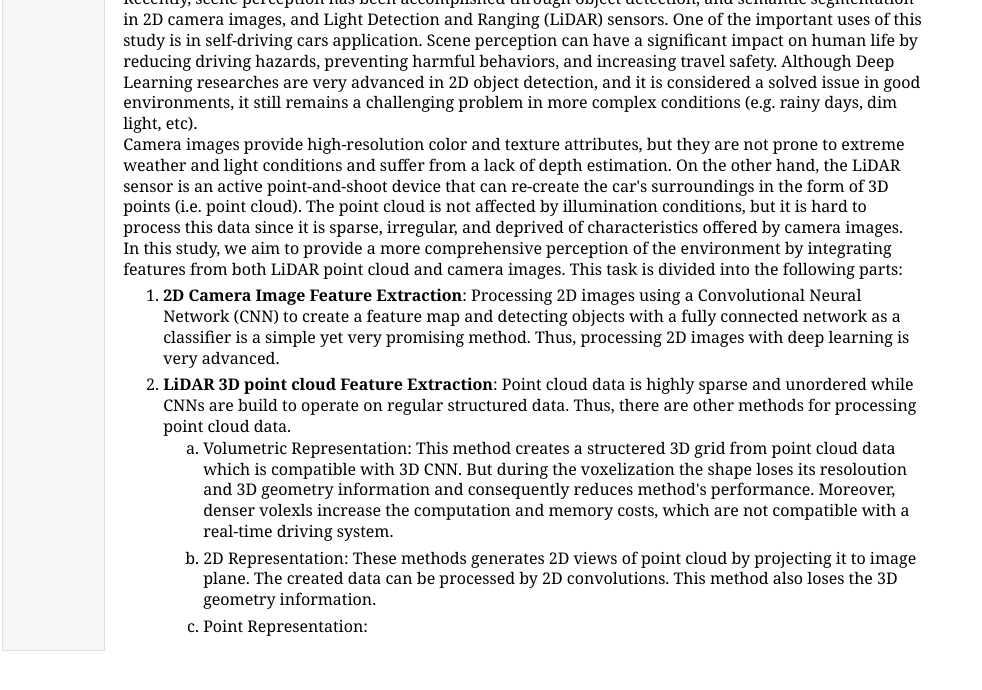
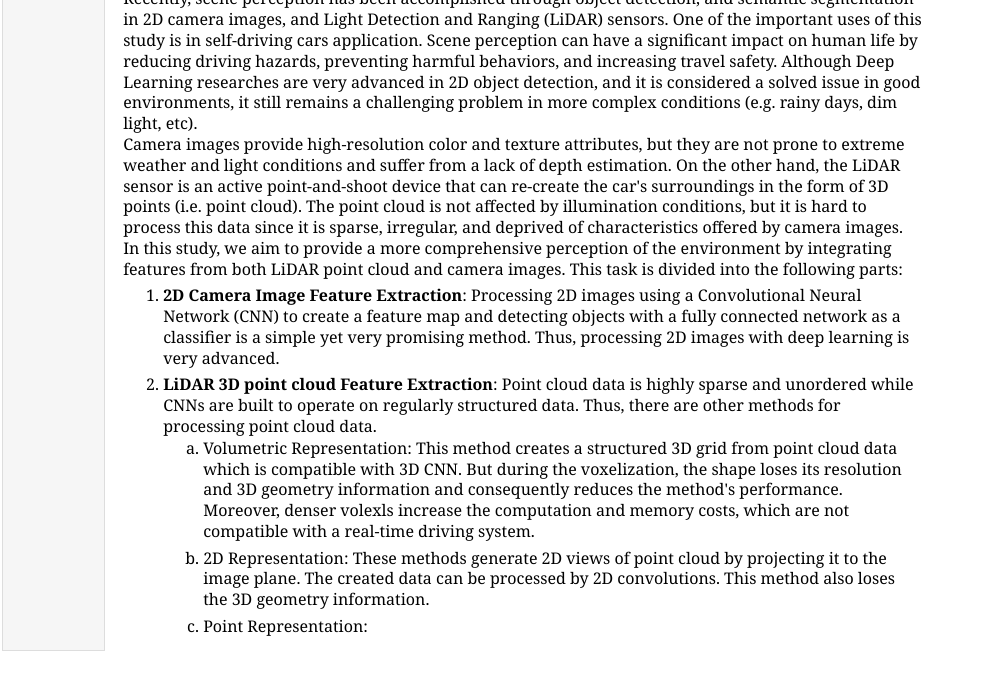
Before and after one commit to yeggh/yeggh.github.io, a plain HTML site: page research.html in a window 1280 px wide. Shown: the part 86-776 px from the top of the page, without its empty margins (0-982 px from the left). Drawn offline with nearby package versions, Linux system fonts and the light colour scheme; some packages are replaced by stand-ins of ours.

Commit message:
research

```diff
--- a/research.html
+++ b/research.html
@@ -36,13 +36,13 @@ In this study, we aim to provide a more comprehensive perception of the environm
 <li><p><b>2D Camera Image Feature Extraction</b>: Processing 2D images using a Convolutional Neural Network (CNN) to create a feature map and detecting objects with a fully connected network as a classifier is a simple yet very promising method. Thus, processing 2D images with deep learning is very advanced.
 </p>
 </li>
-<li><p><b>LiDAR 3D point cloud Feature Extraction</b>: Point cloud data is highly sparse and unordered while CNNs are build to operate on regular structured data. Thus, there are other methods for processing point cloud data.
+<li><p><b>LiDAR 3D point cloud Feature Extraction</b>: Point cloud data is highly sparse and unordered while CNNs are built to operate on regularly structured data. Thus, there are other methods for processing point cloud data.
 </p>
 <ol>
-<li><p>Volumetric Representation: This method creates a structered 3D grid from point cloud data which is compatible with 3D CNN. But during the voxelization the shape loses its resoloution and 3D geometry information and consequently reduces method's performance. Moreover, denser volexls increase the computation and memory costs, which are not compatible with a real-time driving system.
+<li><p>Volumetric Representation: This method creates a structured 3D grid from point cloud data which is compatible with 3D CNN. But during the voxelization, the shape loses its resolution and 3D geometry information and consequently reduces the method's performance. Moreover, denser volexls increase the computation and memory costs, which are not compatible with a real-time driving system.
 </p>
 </li>
-<li><p>2D Representation: These methods generates 2D views of point cloud by projecting it to image plane. The created data can be processed by 2D convolutions. This method also loses the 3D geometry information.
+<li><p>2D Representation: These methods generate 2D views of point cloud by projecting it to the image plane. The created data can be processed by 2D convolutions. This method also loses the 3D geometry information.
 </p>
 </li>
 <li><p>Point Representation:</p>
```
Also changed, not shown: 1 other file.
